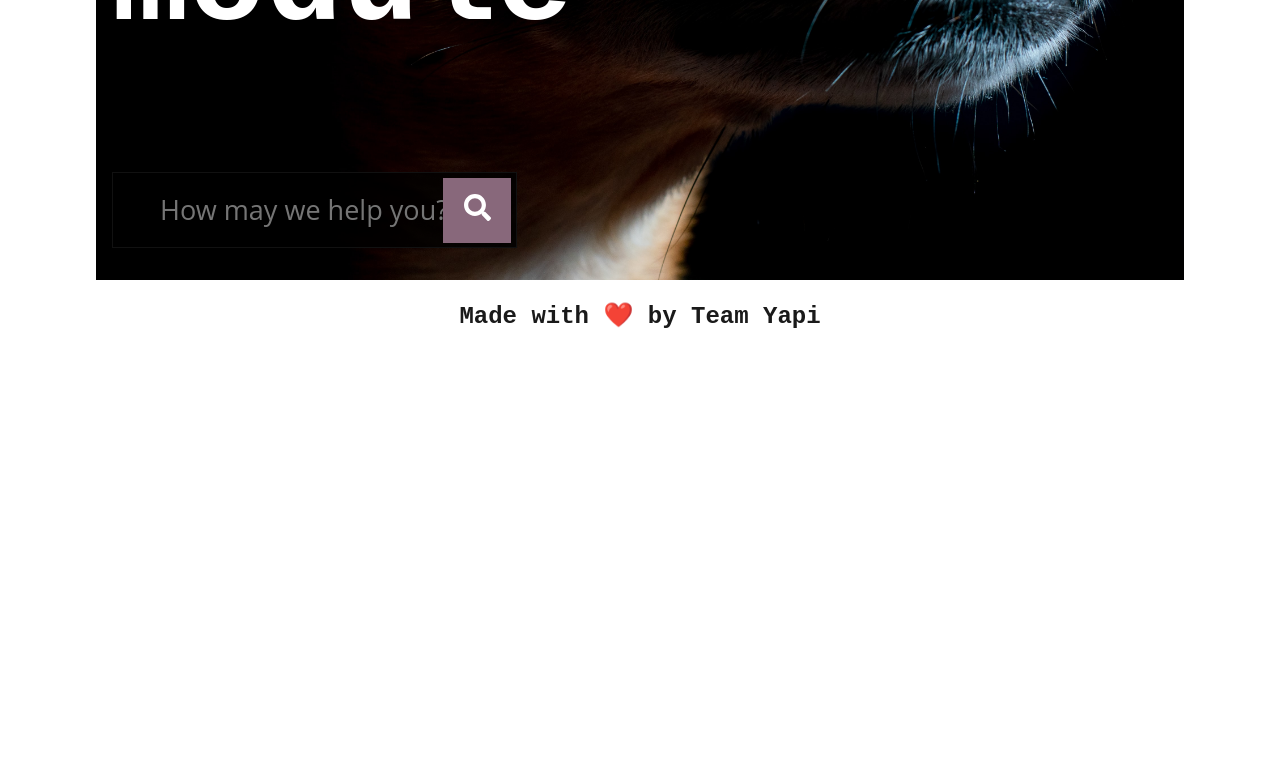
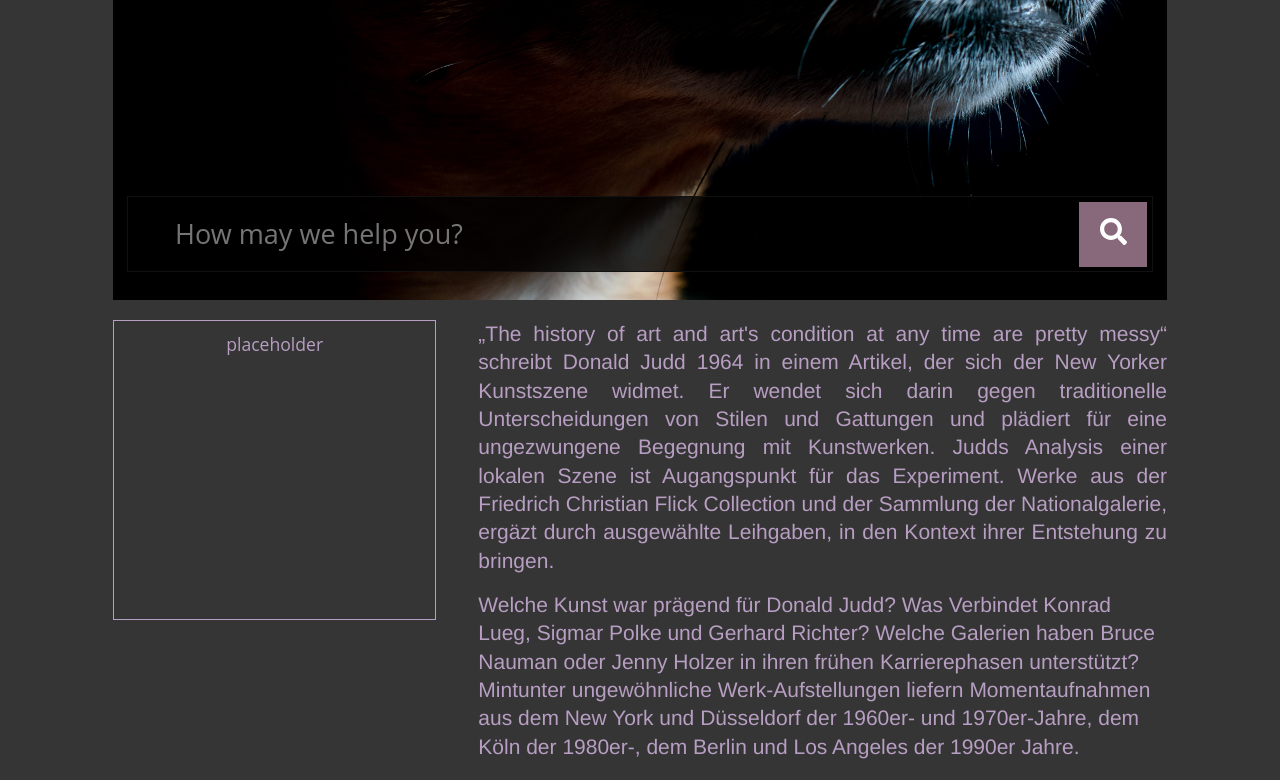
Before and after one commit to m-car/YAPI, a React (Create React App) app in the folder client/: page / in a window 1280 px wide. Shown: the part 1320-2100 px from the top of the page. Before the commit the page ends 1700 px from the top, so only its background shows below. Built offline with nearby package versions, Linux system fonts and the light colour scheme.

Commit message:
adding about section

```diff
--- a/client/src/pages/Home.js
+++ b/client/src/pages/Home.js
@@ -13,35 +13,8 @@ const Home = () => {
     Auth.logout();
   };
   return (
+    <div>
       <section className="hero">
-      <header id="header">
-        <div>
-          <Link className="text-light" to="/">
-            <img className="yapilogo" src={yapilogo} alt="yapi logo"></img>
-          </Link>
-        </div>
-        <div>
-          {Auth.loggedIn() ? (
-            <>
-              <Link className="btn btn-lg btn-info m-2" to="/select">
-                {Auth.getProfile().data.username}'s SELECTED API
-              </Link>
-              <button className="btn btn-lg btn-light m-2" onClick={logout}>
-                Logout
-              </button>
-            </>
-          ) : (
-            <>
-              <Link className="btn btn-lg btn-info m-2" to="/login">
-                Login
-              </Link>
-              <Link className="btn btn-lg btn-light m-2" to="/signup">
-                Signup
-              </Link>
-            </>
-          )}
-        </div>
-      </header>
         <header className="hero-header">
           <h1 className="hero-title">The title of this hero module</h1>
         </header>
@@ -61,6 +34,63 @@ const Home = () => {
           </div>
         </footer>
       </section>
+
+      <section class="wrapper">
+        <div class="span-third">
+          <p class="placeholder">placeholder</p>
+        </div>
+        <div class="span-twothirds">
+          <p class="sans summary justify">
+            &bdquo;The history of art and art's condition at any time are pretty
+            messy&ldquo; schreibt Donald Judd 1964 in einem Artikel, der sich
+            der New Yorker Kunstszene widmet. Er wendet sich darin gegen
+            traditionelle Unterscheidungen von Stilen und Gattungen und
+            pl&auml;diert f&uuml;r eine ungezwungene Begegnung mit Kunstwerken.
+            Judds Analysis einer lokalen Szene ist Augangspunkt f&uuml;r das
+            Experiment. Werke aus der Friedrich Christian Flick Collection und
+            der Sammlung der Nationalgalerie, erg&auml;zt durch ausgew&auml;hlte
+            Leihgaben, in den Kontext ihrer Entstehung zu bringen.
+          </p>
+          <p class="sans summary">
+            Welche Kunst war pr&auml;gend f&uuml;r Donald Judd? Was Verbindet
+            Konrad Lueg, Sigmar Polke und Gerhard Richter? Welche Galerien haben
+            Bruce Nauman oder Jenny Holzer in ihren fr&uuml;hen Karrierephasen
+            unterst&uuml;tzt? Mintunter ungew&ouml;hnliche Werk-Aufstellungen
+            liefern Momentaufnahmen aus dem New York und D&uuml;sseldorf der
+            1960er- und 1970er-Jahre, dem K&ouml;ln der 1980er-, dem Berlin und
+            Los Angeles der 1990er Jahre.
+          </p>
+          <p class="sans summary">
+            Im Fr&uuml;hjahr 2019 erscheint eine Publikation zur Ausstellung.
+          </p>
+        </div>
+        <div class="span-threefourths sans summary justify">
+          <p>
+            The history of art and art's condition at any time are pretty
+            messy", Donald Judd wrote in 1964 in an article on the New York art
+            scene. In this piece he opposed traditional differentiations of
+            style and genre, advocating instead a more casual encounter with
+            works of art. Judd's analysis of the local art scene is the starting
+            point for an experiment that takes works from the Friedrich
+            Christian Flick Collection and the Collectino of the Nationalgalerie
+            &ndash; enhanced by selected loans &ndash; and resituates them
+            within the context of their making.
+          </p>
+          <p>
+            Which art influenced Donald Judd? What connects Konrad Lueg, Sigmar
+            Polke and Gerhard Richter? Which galleries supported Bruce Nauman
+            and Jenny Holzer during the early stages of their careers?
+            Occasionally unusual work constellations provide snapshots of New
+            York and D&uuml;sseldorf in the 1960s and 1970s, Cologne in the
+            1980s, Berlin and Los Angeles in the 1990s.
+          </p>
+          <p>An exhibition catalogue will be published in spring 2019.</p>
+        </div>
+        <div class="span-fourth">
+          <p class="placeholder">placeholder</p>
+        </div>
+      </section>
+    </div>
   );
 };
 
--- a/client/src/pages/home.css
+++ b/client/src/pages/home.css
@@ -1,3 +1,17 @@
+:root {
+	--coral: #b79ec2;
+	--jade:  #1f1f1fe5;
+}
+body {
+	background: var(--jade);
+	margin: 0;
+	padding: 20px;
+	color: var(--coral);
+	font-size: 14px;
+	line-height: 1.25;
+}
+
+
 #header {
 	display: flex;
 	justify-content: space-between;
@@ -38,7 +52,6 @@
 }
 
 .hero-footer {
-	display: flex;
 	margin-bottom: 1em;
 }
 
@@ -88,6 +101,101 @@
 	object-fit: cover;
 }
 
+.wrapper {
+	margin-top: 20px;
+	display: grid;
+	grid-template-columns: repeat(12, 1fr);
+	grid-gap: 1em 3em;
+
+}
+
+/* TYPE */
+.sans {
+	font-family: 'Work Sans', Helvetica, Arial, sans-serif;
+}
+
+.serif {
+	font-family: 'Cardo', Garamond, 'Times New Roman', serif;
+}
+
+.centre {
+	text-align: center;
+}
+
+.title {
+	font-size: 10em;
+	line-height: 90%;
+	margin: 40px 0;
+}
+
+.summary {
+	font-size: 1.5em;
+	line-height: 1.35;
+}
+
+.accent {
+	font-size: 2.5em;
+	line-height: 120%;
+	margin: 20px 0;
+}
+
+.caps {
+	text-transform: uppercase;
+}
+
+.justify {
+	text-align: justify;
+}
+
+.fine-print {
+	font-size: 8px;
+}
+/*LINES*/
+
+.line-btm {
+	border-bottom: 1px solid var(--coral);
+	width: 100%;
+	padding: 10px 0;
+}
+
+.line-left {
+	border-left: 1px solid var(--coral);
+	padding: 0 10px;
+}
+
+/* IMAGES */
+.placeholder {
+	border: 1px solid var(--coral);
+	padding: 10px;
+	text-align: center;
+	min-height: 300px;
+}
+
+/* GRID */
+.span-all {
+	grid-column: span 12;
+}
+
+.span-third {
+	grid-column: span 4;
+}
+
+.span-fourth {
+	grid-column: span 3;
+}
+
+.span-half {
+	grid-column: span 6;
+}
+
+.span-twothirds {
+	grid-column: span 8;
+}
+
+.span-threefourths {
+	grid-column: span 9;
+}
+
 @media (max-width: 767.98px) {
 	.search input {
 	  background: rgba(0, 0, 0, 0.92);
```
Also changed, not shown: 1 other file (tests, documents, lock files or other folders). Lines whose indentation alone changed are shown as unchanged.
